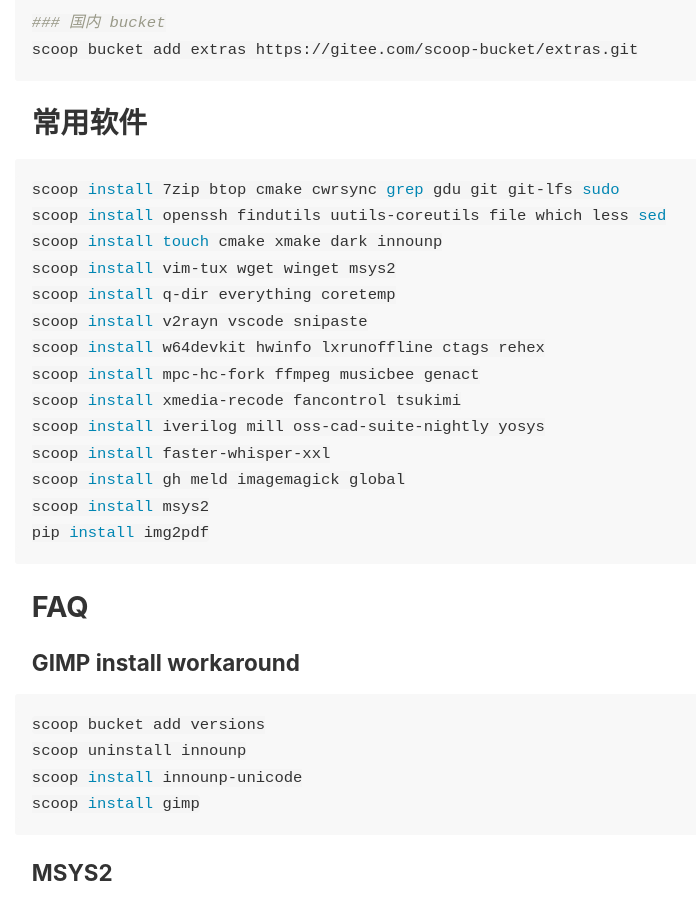
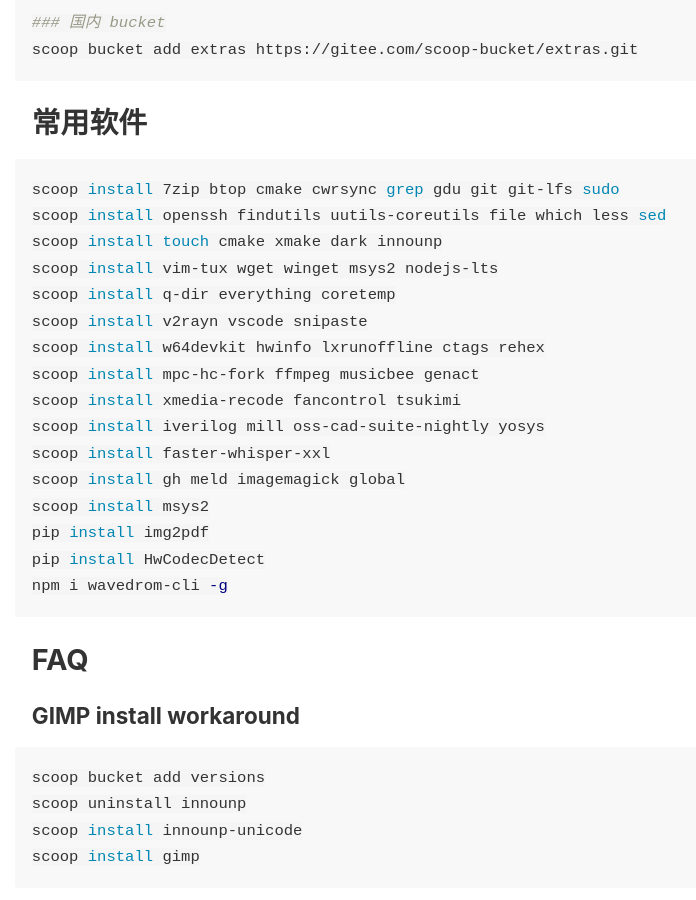
Before and after one commit to easygoal/digital-garden, a Jekyll site: the page built from _notes/2024/09-05_scoop.md, in a window 1280 px wide and 900 px high, scrolled down 1437 px. Shown: the whole window, without its empty margins (45-741 px from the left). Built offline with Jekyll 4.4.1, drawn with Linux system fonts in a browser that asks for light colours.

Commit message:
update for 2025-10

````diff
--- a/_notes/2024/09-05_scoop.md
+++ b/_notes/2024/09-05_scoop.md
@@ -45,7 +45,7 @@
 scoop install 7zip btop cmake cwrsync grep gdu git git-lfs sudo
 scoop install openssh findutils uutils-coreutils file which less sed
 scoop install touch cmake xmake dark innounp
-scoop install vim-tux wget winget msys2
+scoop install vim-tux wget winget msys2 nodejs-lts
 scoop install q-dir everything coretemp
 scoop install v2rayn vscode snipaste
 scoop install w64devkit hwinfo lxrunoffline ctags rehex
@@ -56,6 +56,8 @@
 scoop install gh meld imagemagick global
 scoop install msys2
 pip install img2pdf
+pip install HwCodecDetect
+npm i wavedrom-cli -g
 ```
 
 ## FAQ
````
Also changed, not shown: README.md (+3 -0 lines), _notes/2025/lunch_menu_2025.md (+21 -0 lines), _notes/daily.md (+3 -0 lines), assets/img/2025/lunch-25-w41.webp (added), assets/img/2025/lunch-25-w42.webp (added), assets/img/2025/lunch-25-w43.webp (added), assets/img/2025/lunch-25-w44.webp (added), assets/img/2025/lunch-25-w45.webp (added).
